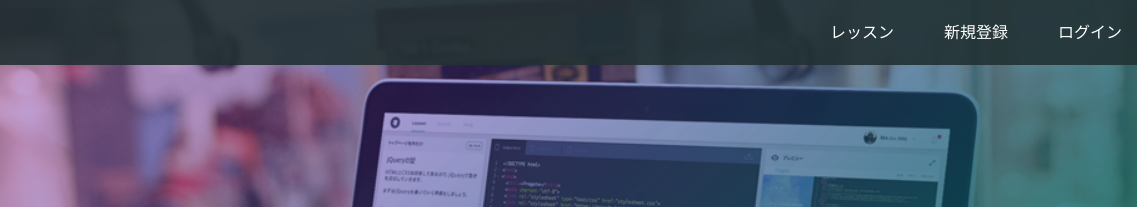
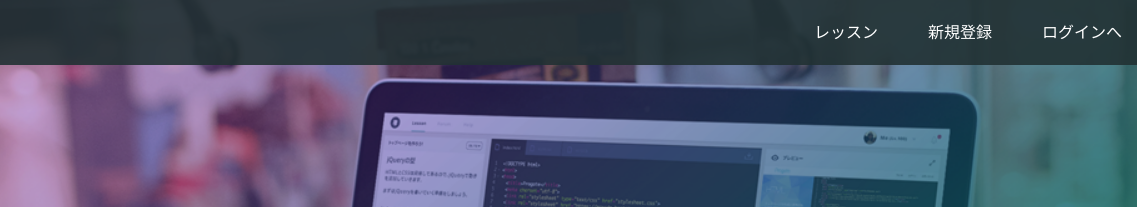
Before and after one commit to brignect/https-brignect.github.io, a plain HTML site: page index.html in a window 1280 px wide. Shown: the top 207 px of the page, 143-1280 px from the left. Drawn offline with Linux system fonts and the light colour scheme.

Commit message:
Update index.html

```diff
--- a/index.html
+++ b/index.html
@@ -17,7 +17,7 @@
       <div class="header-right">
         <a href="#">レッスン</a>
         <a href="#">新規登録</a>
-        <a href="#" class="login">ログイン</a>
+        <a href="#" class="login">ログインへ</a>
       </div>
     </div>
   </header>
```
